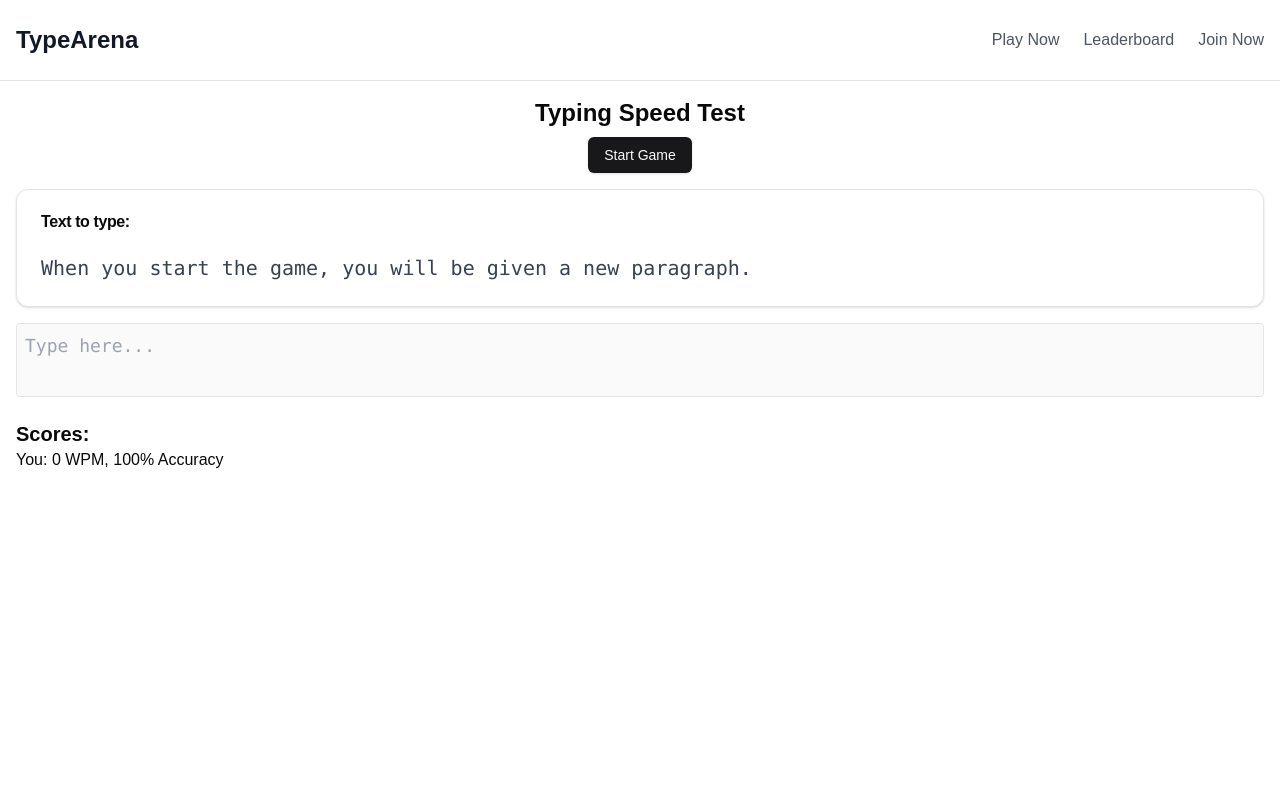
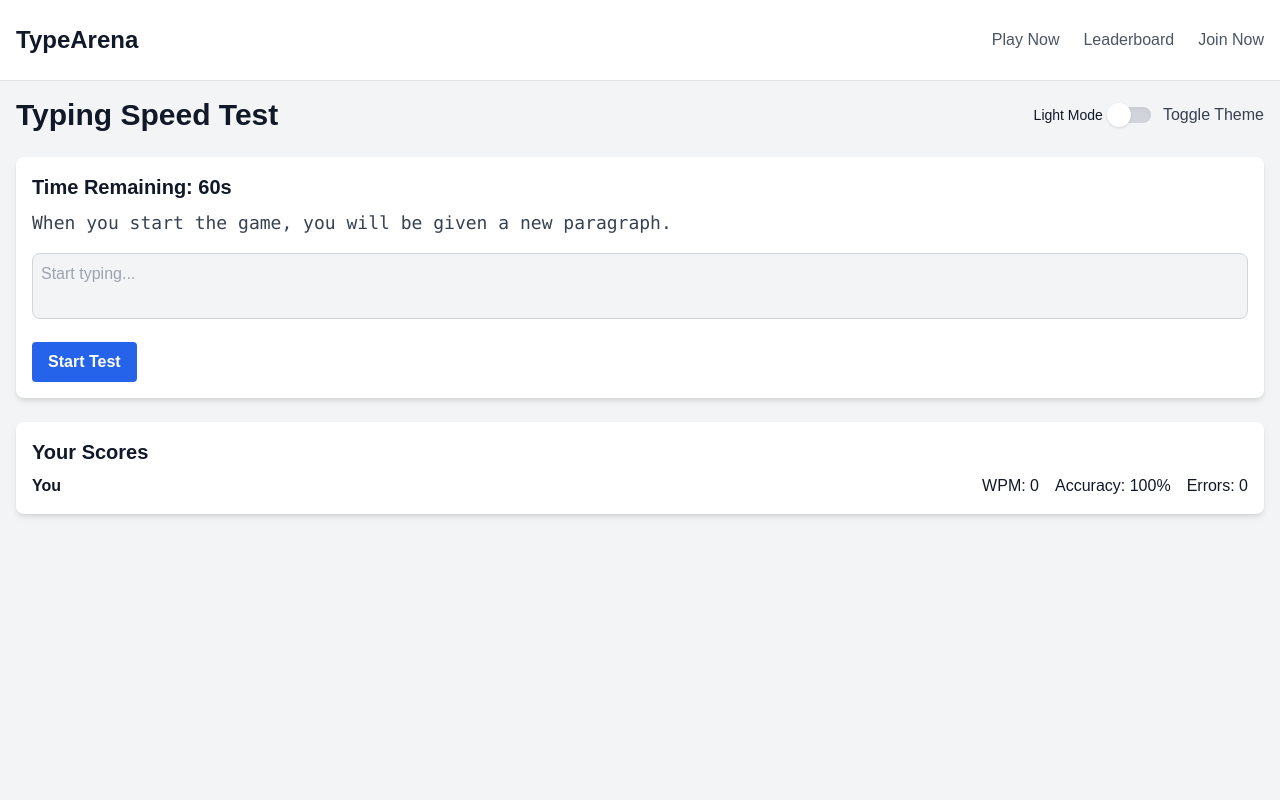
Before and after one commit to itzamanjain/TypeArena, a Next.js app: page /playground in a window 1280 px wide. Shown: the top 800 px of the page. Built offline with nearby package versions, Linux system fonts and the light colour scheme.

Commit message:
add start and restart button and dark mode option

```diff
--- a/src/app/playground/page.tsx
+++ b/src/app/playground/page.tsx
@@ -1,23 +1,150 @@
+// src/components/TypingTest.tsx
+
 "use client";
 
-import { useState, useEffect, useRef, KeyboardEvent } from 'react';
-import { Button } from "@/components/ui/button";
-import { Card, CardContent, CardHeader, CardTitle } from "@/components/ui/card";
+import React, { useState, useEffect, useRef } from "react";
+import clsx from "clsx";
 
-// Define the Player type
+// -----------------------
+// Button Component
+// -----------------------
+interface ButtonProps extends React.ButtonHTMLAttributes<HTMLButtonElement> {
+  children: React.ReactNode;
+  className?: string;
+}
+
+const Button: React.FC<ButtonProps> = ({ children, className, ...props }) => {
+  return (
+    <button
+      className={clsx(
+        "bg-blue-500 hover:bg-blue-600 text-white font-semibold py-2 px-4 rounded transition-colors duration-200",
+        className
+      )}
+      {...props}
+    >
+      {children}
+    </button>
+  );
+};
+
+// -----------------------
+// Card Components
+// -----------------------
+interface CardProps {
+  children: React.ReactNode;
+  className?: string;
+}
+
+const Card: React.FC<CardProps> = ({ children, className }) => {
+  return (
+    <div className={clsx("shadow-md rounded-lg p-4", className)}>
+      {children}
+    </div>
+  );
+};
+
+interface CardHeaderProps {
+  children: React.ReactNode;
+}
+
+const CardHeader: React.FC<CardHeaderProps> = ({ children }) => {
+  return <div className="mb-2 flex justify-between items-center">{children}</div>;
+};
+
+interface CardTitleProps {
+  children: React.ReactNode;
+}
+
+const CardTitle: React.FC<CardTitleProps> = ({ children }) => {
+  return <h2 className="text-xl font-bold">{children}</h2>;
+};
+
+interface CardContentProps {
+  children: React.ReactNode;
+}
+
+const CardContent: React.FC<CardContentProps> = ({ children }) => {
+  return <div>{children}</div>;
+};
+
+// -----------------------
+// Switch Component
+// -----------------------
+interface SwitchProps {
+  checked: boolean;
+  onChange: (checked: boolean) => void;
+  className?: string;
+  label?: string;
+}
+
+const Switch: React.FC<SwitchProps> = ({
+  checked,
+  onChange,
+  className,
+  label,
+}) => {
+  const handleChange = () => {
+    onChange(!checked); // Toggle the checked state
+  };
+
+  return (
+    <label className={clsx("flex items-center cursor-pointer", className)}>
+      <div className="relative">
+        <input
+          type="checkbox"
+          checked={checked}
+          onChange={handleChange}
+          className="sr-only"
+        />
+        <div
+          className={clsx(
+            "w-10 h-4 bg-gray-300 rounded-full shadow-inner transition-colors duration-200",
+            checked ? "bg-blue-500" : ""
+          )}
+        ></div>
+        <div
+          className={clsx(
+            "dot absolute w-6 h-6 bg-white rounded-full shadow -left-1 -top-1 transition-transform duration-200",
+            checked ? "transform translate-x-full bg-blue-500" : ""
+          )}
+        ></div>
+      </div>
+      {label && (
+        <span className="ml-3 text-gray-700 dark:text-gray-300">{label}</span>
+      )}
+    </label>
+  );
+};
+
+// -----------------------
+// Player Interface
+// -----------------------
 interface Player {
   id: number;
   name: string;
   wpm: number;
   accuracy: number;
+  errors: number;
 }
 
-// Mock data for players
-const players: Player[] = [
-  { id: 1, name: "You", wpm: 0, accuracy: 100 },
-];
+// -----------------------
+// TypingTest Component
+// -----------------------
+const TypingTest: React.FC = () => {
+  const [timer, setTimer] = useState<number>(60);
+  const [isGameStarted, setIsGameStarted] = useState<boolean>(false);
+  const [typedText, setTypedText] = useState<string>("");
+  const [scores, setScores] = useState<Player[]>([
+    { id: 1, name: "You", wpm: 0, accuracy: 100, errors: 0 },
+  ]);
+  const [sampleText, setSampleText] = useState<string>(
+    "When you start the game, you will be given a new paragraph."
+  );
+  const [errors, setErrors] = useState<number>(0);
+  const [theme, setTheme] = useState<"light" | "dark">("light");
 
-// Sample texts for typing, each with 90-95 words
+  const textareaRef = useRef<HTMLTextAreaElement>(null);
+
   const sampleTexts: string[] = [
     "The sun was setting over the horizon, casting a warm golden glow across the landscape. A gentle breeze rustled through the trees, and the sound of birds chirping filled the air. The world seemed at peace in that quiet moment, and time felt like it was standing still. People walked slowly along the path, enjoying the beauty of the evening, while the clouds above turned shades of pink and orange. It was one of those perfect days, where everything felt in harmony, reminding us to appreciate the simple joys that life has to offer.",
 
@@ -36,35 +163,50 @@ const sampleTexts: string[] = [
     "In the heart of the city, a beautiful garden bloomed amid the concrete jungle. Vibrant flowers danced in the gentle breeze, and butterflies flitted from blossom to blossom, creating a stunning display of nature’s artistry. The garden was a sanctuary for weary souls seeking solace from their hectic lives. Visitors would come to meditate, read, or simply enjoy the beauty surrounding them. On weekends, the garden came alive with laughter as families gathered for picnics and children chased each other through the greenery. It was a reminder that even in urban chaos, nature could thrive and bring joy.",
   ];
 
-const TypingTest: React.FC = () => {
-  const [timer, setTimer] = useState<number>(60);
-  const [isGameStarted, setIsGameStarted] = useState<boolean>(false);
-  const [typedText, setTypedText] = useState<string>("");
-  const [scores, setScores] = useState<Player[]>(players);
-  const [sampleText, setSampleText] = useState<string>("When you start the game, you will be given a new paragraph.");
+  // -----------------------
+  // Theme Management
+  // -----------------------
+  useEffect(() => {
+    if (theme === "dark") {
+      document.documentElement.classList.add("dark");
+    } else {
+      document.documentElement.classList.remove("dark");
+    }
+  }, [theme]);
 
-  const textareaRef = useRef<HTMLTextAreaElement>(null); // Ref for textarea
+  useEffect(() => {
+    const savedTheme = localStorage.getItem("theme") as "light" | "dark" | null;
+    if (savedTheme === "dark" || savedTheme === "light") {
+      setTheme(savedTheme);
+    }
+  }, []);
 
-  // Prevent copying via keyboard shortcuts
   useEffect(() => {
-    const handleKeyDown = (e: KeyboardEvent<Document>) => {
-      if ((e.ctrlKey || e.metaKey) && (e.key === 'c' || e.key === 'C')) {
+    localStorage.setItem("theme", theme);
+  }, [theme]);
+
+  // Prevent copying text during the game
+  useEffect(() => {
+    const handleKeyDown = (e: KeyboardEvent) => {
+      if ((e.ctrlKey || e.metaKey) && (e.key === "c" || e.key === "C")) {
         e.preventDefault();
       }
     };
 
-    document.addEventListener('keydown', handleKeyDown as any);
+    document.addEventListener("keydown", handleKeyDown as any);
     return () => {
-      document.removeEventListener('keydown', handleKeyDown as any);
+      document.removeEventListener("keydown", handleKeyDown as any);
     };
   }, []);
 
-  // Timer countdown
+  // -----------------------
+  // Timer Management
+  // -----------------------
   useEffect(() => {
     let interval: NodeJS.Timeout;
     if (isGameStarted && timer > 0) {
       interval = setInterval(() => {
-        setTimer(prevTimer => prevTimer - 1);
+        setTimer((prevTimer) => prevTimer - 1);
       }, 1000);
     } else if (timer === 0) {
       setIsGameStarted(false);
@@ -72,50 +214,63 @@ const TypingTest: React.FC = () => {
     return () => clearInterval(interval);
   }, [isGameStarted, timer]);
 
-  // Start the game
+  // -----------------------
+  // Start Game Function
+  // -----------------------
   const startGame = (): void => {
     setIsGameStarted(true);
     setTimer(60);
     setTypedText("");
-    setSampleText(selectRandomSampleText()); // Select a random sample text
-    setScores(players.map(player => ({ ...player, wpm: 0, accuracy: 100 })));
+    setSampleText(selectRandomSampleText());
+    setScores([{ id: 1, name: "You", wpm: 0, accuracy: 100, errors: 0 }]);
+    setErrors(0);
 
-    // Reset textarea height
     if (textareaRef.current) {
-      textareaRef.current.style.height = 'auto';
+      textareaRef.current.style.height = "auto";
+      textareaRef.current.focus();
     }
   };
 
-  // Function to select a random sample text
+  // Select a random sample text
   const selectRandomSampleText = (): string => {
     const randomIndex = Math.floor(Math.random() * sampleTexts.length);
     return sampleTexts[randomIndex];
   };
 
-  // Handle typing input
+  // -----------------------
+  // Handle Typing
+  // -----------------------
   const handleTyping = (e: React.ChangeEvent<HTMLTextAreaElement>): void => {
     const typed = e.target.value;
     setTypedText(typed);
 
-    // Adjust textarea height
     if (textareaRef.current) {
-      textareaRef.current.style.height = 'auto'; // Reset height
-      textareaRef.current.style.height = `${textareaRef.current.scrollHeight}px`; // Set to scrollHeight
+      textareaRef.current.style.height = "auto";
+      textareaRef.current.style.height = `${textareaRef.current.scrollHeight}px`;
     }
 
-    // Calculate WPM and accuracy
-    const words = typed.trim().split(/\s+/).filter(word => word.length > 0).length;
+    const words = typed
+      .trim()
+      .split(/\s+/)
+      .filter((word) => word.length > 0).length;
     const characters = typed.length;
-    const accuracy = calculateAccuracy(sampleText.substring(0, characters), typed);
-    const elapsedTime = 60 - timer;
-    const wpm = elapsedTime > 0 ? Math.round((words / (elapsedTime / 60))) : 0;
+    const accuracy = calculateAccuracy(
+      sampleText.substring(0, characters),
+      typed
+    );
+    const wpm = timer > 0 ? Math.round((words / (60 - timer)) * 60) : 0;
 
-    // Update scores for the first player
-    setScores(prevScores =>
+    const currentErrors = countErrors(
+      sampleText.substring(0, characters),
+      typed
+    );
+
+    setScores((prevScores) =>
       prevScores.map((score, index) =>
-        index === 0 ? { ...score, wpm, accuracy } : score
+        index === 0 ? { ...score, wpm, accuracy, errors: currentErrors } : score
       )
     );
+    setErrors(currentErrors);
   };
 
   // Calculate typing accuracy
@@ -128,70 +283,114 @@ const TypingTest: React.FC = () => {
     return Math.round((correct / typed.length) * 100);
   };
 
-  // Function to render sample text with colored characters
+  // Count typing errors
+  const countErrors = (original: string, typed: string): number => {
+    let errorCount = 0;
+    for (let i = 0; i < typed.length; i++) {
+      if (typed[i] !== original[i]) errorCount++;
+    }
+    return errorCount;
+  };
+
+  // -----------------------
+  // Render Sample Text with Highlights
+  // -----------------------
   const renderSampleText = () => {
-    const characters = sampleText.split('');
+    const characters = sampleText.split("");
     return (
-      <span>
+      <p className="font-mono text-lg">
         {characters.map((char, index) => {
-          let color;
+          let className = "inline-block";
           if (index < typedText.length) {
-            color = char === typedText[index] ? 'text-green-500' : 'bg-red-300';
+            className +=
+              char === typedText[index] ? " text-green-500" : " bg-red-300";
           } else {
-            color = 'text-gray-700';
+            className += " text-gray-700 dark:text-gray-300";
           }
           return (
-            <span key={index} className={color}>
-              {char}
+            <span key={index} className={className}>
+              {char === " " ? "\u00A0" : char}
             </span>
           );
         })}
-      </span>
+      </p>
     );
   };
 
   return (
-    <div className="container min-h-screen mx-auto p-4">
-      <div className="text-center mb-4">
-        <h1 className="text-2xl font-bold mb-2">Typing Speed Test</h1>
-        {isGameStarted ? (
-          <div className="text-4xl font-bold text-red-600">{timer}s</div>
-        ) : (
-          <Button onClick={startGame}>Start Game</Button>
+    <div
+      className={clsx(
+        "min-h-screen p-4 transition-colors duration-300",
+        theme === "dark"
+          ? "bg-gray-900 text-white"
+          : "bg-gray-100 text-gray-900"
       )}
+    >
+      {/* Header */}
+      <div className="flex justify-between items-center mb-6">
+        <h1 className="text-3xl font-bold">Typing Speed Test</h1>
+        <div className="flex items-center space-x-2">
+          <span className="text-sm">
+            {theme === "light" ? "Light" : "Dark"} Mode
+          </span>
+          <Switch
+            checked={theme === "dark"}
+            onChange={(checked) => setTheme(checked ? "dark" : "light")}
+            label="Toggle Theme"
+          />
         </div>
-      <Card>
+      </div>
+
+      {/* Typing Test Card */}
+      <Card className="bg-white dark:bg-gray-800">
         <CardHeader>
-          <CardTitle>Text to type:</CardTitle>
+          <CardTitle>Time Remaining: {timer}s</CardTitle>
         </CardHeader>
         <CardContent>
-          <div className="text-xl font-mono">
-            {renderSampleText()} {/* Render colored text */}
+          {renderSampleText()}
+          <textarea
+            ref={textareaRef}
+            value={typedText}
+            onChange={handleTyping}
+            placeholder="Start typing..."
+            disabled={!isGameStarted}
+            className={clsx(
+              "w-full mt-4 p-2 border rounded-lg focus:outline-none focus:ring-2 focus:ring-blue-500 resize-none overflow-hidden",
+              theme === "dark"
+                ? "bg-gray-700 text-white border-gray-600"
+                : "bg-gray-100 text-gray-900 border-gray-300"
+            )}
+          />
+          <div className="mt-4">
+            <Button onClick={startGame} className="bg-blue-600 hover:bg-blue-700">
+              {isGameStarted ? "Restart Test" : "Start Test"}
+            </Button>
           </div>
         </CardContent>
       </Card>
-      {/* Using textarea with auto-resize */}
-      <textarea
-        ref={textareaRef}
-        placeholder="Type here..."
-        value={typedText}
-        onChange={handleTyping}
-        disabled={!isGameStarted}
-        className="mt-4 w-full p-2 border rounded font-mono text-lg"
-        style={{
-          resize: 'none',
-          overflow: 'hidden',
-          minHeight: '40px',
-        }}
-      />
-      <div className="mt-4">
-        <h2 className="text-xl font-semibold">Scores:</h2>
-        {scores.map(player => (
-          <div key={player.id}>
-            {player.name}: {player.wpm} WPM, {player.accuracy}% Accuracy
+
+      {/* Scores Card */}
+      <Card className="mt-6 bg-white dark:bg-gray-800">
+        <CardHeader>
+          <CardTitle>Your Scores</CardTitle>
+        </CardHeader>
+        <CardContent>
+          <ul className="space-y-4">
+            {scores.map((score) => (
+              <li key={score.id}>
+                <div className="flex justify-between">
+                  <span className="font-semibold">{score.name}</span>
+                  <div className="space-x-4">
+                    <span>WPM: {score.wpm}</span>
+                    <span>Accuracy: {score.accuracy}%</span>
+                    <span>Errors: {score.errors}</span>
                   </div>
+                </div>
+              </li>
             ))}
-      </div>
+          </ul>
+        </CardContent>
+      </Card>
     </div>
   );
 };
```
Lines whose indentation alone changed are shown as unchanged.
